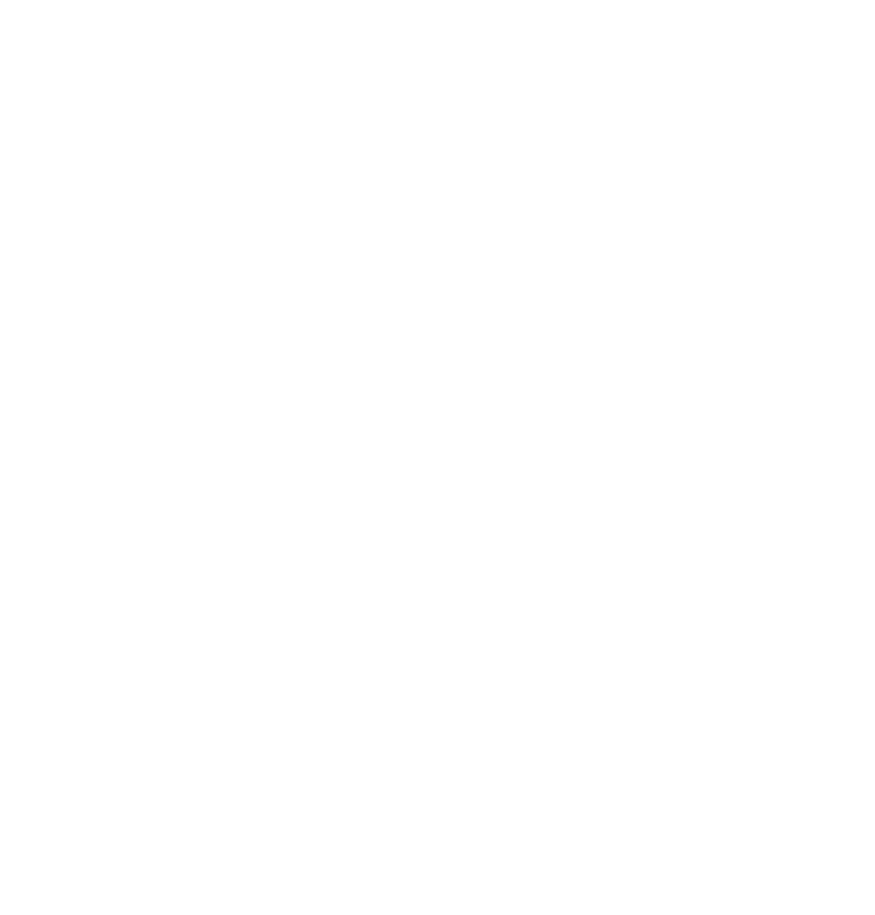
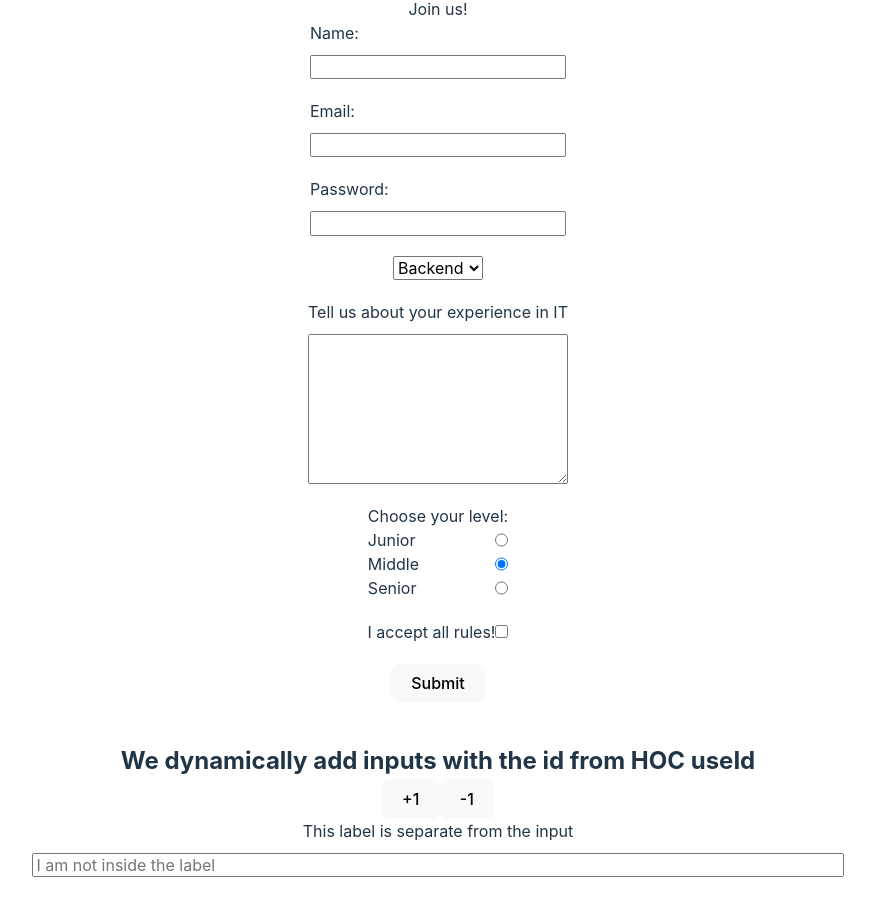
Before and after one commit to Vi-Kovalska/react-project, a React (Vite) app: page / in a window 1280 px wide. Shown: the part 1458-2373 px from the top of the page, without its empty margins (202-1077 px from the left). Before the commit the page ends 1421 px from the top, so only its background shows below. Built offline with nearby package versions, Linux system fonts and the light colour scheme.

Commit message:
implement the HOC useId and added the component ControlledForm

```diff
--- a/src/components/App.jsx
+++ b/src/components/App.jsx
@@ -1,6 +1,10 @@
 import { useState, useEffect } from 'react'
 import './App.css'
 import clsx from "clsx";
+
+import colors from '../colors.json';
+import initialTasks from '../tasks.json';
+
 import Container from './Container/Container';
 import Clock from './Clock/Clock'
 import Counter from './Counter/Counter';
@@ -11,9 +15,8 @@
 import Form from './FormFilterTaskList/Form/Form';
 import Filter from './FormFilterTaskList/Filter/Filter';
 import TaskList from './FormFilterTaskList/TaskList/TaskList';
-
-import colors from '../colors.json';
-import initialTasks from '../tasks.json';
+import ControlledForm from './ControlledForm/ControlledForm';
+import UseIdExample from './useIdExample/useIdExample';
 
 function App() {
   // Modal region
@@ -55,6 +58,12 @@
         <Filter value={filter} onFilter={setFilter} />
         <TaskList tasks={visibleTasks} onDelete={onDelete}/>
       </Container>
+      <Container>
+        <ControlledForm/>
+      </Container>
+      <Container>
+        <UseIdExample/>
+      </Container>
     </>
   )
 }
--- /dev/null
+++ b/src/components/ControlledForm/ControlledForm.jsx
@@ -0,0 +1,78 @@
+import React, { useState } from 'react'
+import s from './ControlledForm.module.css'
+const ControlledForm = () => {
+    const [formData, setFormData] = useState({ userName: '', email: '', password: '', course: '', about: '', level:'middle', isAcceptedRules: false});
+    const handleSubmit = (e) => {
+        e.preventDefault();
+        // e.target.name.value.reset();
+    }
+    const handleChangeInput = (e) => {
+        console.log(e.target.name);
+        console.log(e.target.value);
+        //  деструктуруємо щоб менше писати       //
+        const { name, value, type } = e.target;
+        // перезаписуємо стан для чекбоксу
+        if (type === 'checkbox') {
+        return    setFormData(prev => ({...prev, [name]: !prev[name]}))
+        }
+        // розсипаємо, динамічно підставляємо [імя інпуту] та його значення. Для всіх інпуктів окрім ЧЕКБОКСА
+        setFormData(prev => {
+            return { ...prev, [name]: value };
+        })
+    }
+    return (
+      <>
+            <h2>The controlled form</h2>
+             <p>Join us!</p>
+            <form onSubmit={handleSubmit} className={s.form}>
+                <label className={s.label}>
+                    <span>Name:</span>
+                    <input type="text" name='userName' onChange={handleChangeInput} value={formData.userName}/>
+                </label>
+                <label className={s.label}>
+                    <span>Email:</span>
+                    <input type="email" name='email' onChange={handleChangeInput} value={formData.email}/>
+                    </label>
+                <label className={s.label}>
+                    <span>Password:</span>
+                    <input type="password" name='password' onChange={handleChangeInput} value={formData.password}/>
+                </label>
+                <label className={s.label}>
+        {/* у селект значення в яке запишеться вибрана опція в об*єкт стану це VALUE */}
+                    <select name='course' value={formData.course} onChange={handleChangeInput}>
+                        <option value="backend">Backend</option>
+                        <option value="frontend">Frontend</option>
+                        <option value="devops">DevOps</option>
+                    </select>
+                </label>
+                <label className={s.label}>
+                    <span>Tell us about your experience in IT</span>
+                    <textarea name="about" value={formData.about} onChange={handleChangeInput} className={s.textarea}></textarea>
+                </label>
+    {/* радіокнопки */}
+                <div>
+                    <span>Choose your level:</span>
+                    <label className={s.labelRadio}>
+                        <span>Junior</span>
+                        <input checked={'junior' === formData.level} type="radio" name='level' value='junior' onChange={handleChangeInput}/>
+                    </label>
+                    <label className={s.labelRadio}>
+                        <span>Middle</span>
+                        <input checked={'middle' === formData.level} type="radio" name='level' value='middle' onChange={handleChangeInput}/>
+                    </label>
+                    <label className={s.labelRadio}>
+                        <span>Senior</span>
+                        <input checked={'senior' === formData.level} type="radio" name='level' value='senior' onChange={handleChangeInput}/>
+                    </label>
+                </div>
+                {/* чекбокси - значення встановлюємо не у value а у checked, у заг. ф-ції додаємо додю перевірку для чекбокса */}
+                <label >
+                   I accept all rules!
+                    <input type="checkbox" name='isAcceptedRules' checked={formData.isAcceptedRules} onChange={handleChangeInput} />
+                </label>
+                <button type='submit'>Submit</button>
+    </form>
+      </>)
+}
+
+export default ControlledForm
--- /dev/null
+++ b/src/components/ControlledForm/ControlledForm.module.css
@@ -0,0 +1,23 @@
+.form{
+    display: flex;
+    flex-direction: column;
+    align-items: center;
+    justify-content: center;
+    gap: 20px;
+}
+.label{
+    display: flex;
+    gap: 10px;
+    flex-direction: column;
+    justify-content: center;
+    align-items: flex-start;
+}
+.textarea{
+    width: 100%;
+    min-height: 150px;
+}
+.labelRadio{
+    display: flex;
+    gap: 10px;
+    justify-content: space-between;
+}
--- /dev/null
+++ b/src/components/useIdExample/CustomInput.jsx
@@ -0,0 +1,14 @@
+import React, { useId } from 'react'
+
+const CustomInput = () => {
+    const id = useId();
+    return (
+        <form style={{ display: 'flex', flexDirection: 'column', gap: 10 }}>
+            <label htmlFor={id}>This label is separate from the input</label>
+      <input id={id} type='text' placeholder='I am not inside the label'/>
+
+      </form>
+  )
+}
+
+export default CustomInput
--- /dev/null
+++ b/src/components/useIdExample/UseIdExample.jsx
@@ -0,0 +1,22 @@
+// хук useId використовують:
+// -якщо інпут вкладений не у лейбл - щоб пов*язати лейбл з інпутом(коли нажимаємо на лейбл - курсор стає в інпут)
+// -тільки у формі, та якщо їх багато на сторінці
+
+import React, { useState } from 'react'
+import CustomInput from './customInput'
+
+const UseIdExample = () => {
+    const [inputsCounter, setInputsCounter] = useState(1)
+    return (
+        <>
+        <h2>We dynamically add inputs with the id from HOC useId</h2>
+            <button onClick={() => setInputsCounter(prev=> prev+1)}>+1</button>
+            <button onClick={()=> setInputsCounter(prev=> prev-1)}>-1</button>
+            {(inputsCounter > 1) && <button onClick={()=> setInputsCounter(1)}>Reset</button>}
+            {/* викор конструктор Array(к-ть елементів у масиві що створиться) .fill(чим заповнити елемент)*/}
+            {Array(inputsCounter).fill('').map((_, ind) => <CustomInput key={ind}/>)}
+        </>
+  )
+}
+
+export default UseIdExample
```
